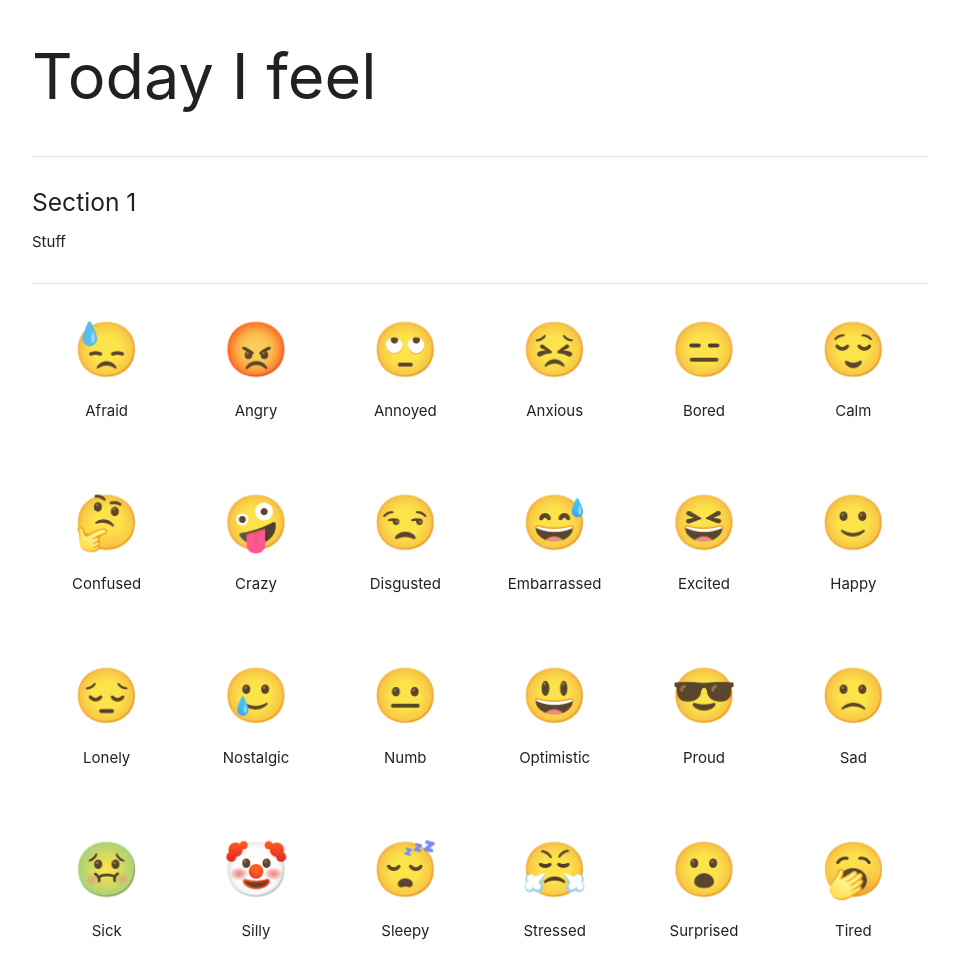
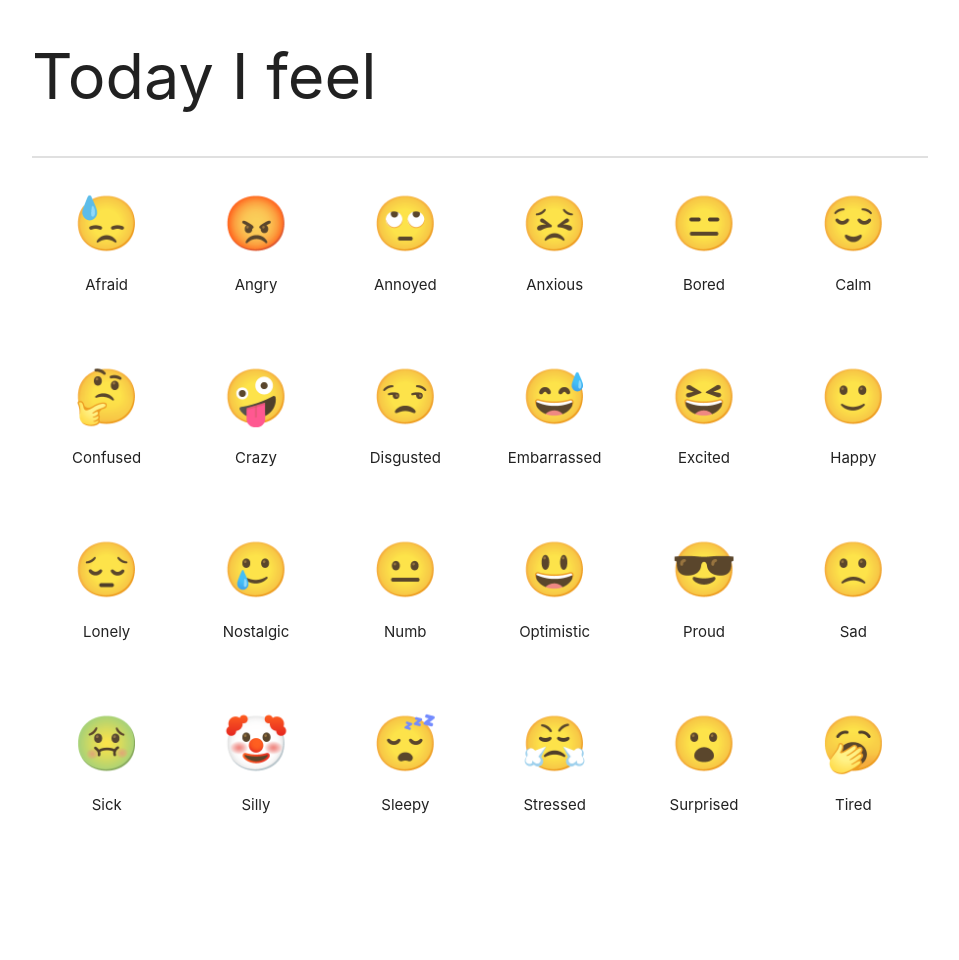
Before and after one commit to leon-luna-ray/probable-octo-telegram, a website: page public/mood.html in a window 1280 px wide. Shown: the whole page, without its empty margins (160-1119 px from the left). After the commit the page ends 851 px from the top, so only its background shows below. Drawn offline with nearby package versions, Linux system fonts and the light colour scheme.

Commit message:
update grid

```diff
--- a/public/js/mood.js
+++ b/public/js/mood.js
@@ -206,7 +206,6 @@ function emojiGrid() {
         if (i === 0) {
             btnGrid.push(newRow)
             btnGrid.push(buttons[i]);
-            // New row every 6 emojis
         } else if (i % 6 === 0) {
             btnGrid.push(endRow);
             btnGrid.push(newRow);
@@ -224,7 +223,7 @@ function emojiGrid() {
 }; // emojiGrid
 
 function addMood(emotion, emoji) {
-    console.log(emotion, emoji);
+    console.log(emotion, emoji)
 
     // there may be an issue with getting the emoji back from the front end?
 
--- a/public/mood.html
+++ b/public/mood.html
@@ -22,10 +22,7 @@
 
         <!-- add the 'add mood' functionality here and save button-->
         <div class="divider"></div>
-            <div class="section">
-                <h5>Section 1</h5>
-                <p>Stuff</p>
-            </div>
+            <div id="add-mood"></div>
         <div class="divider"></div>
 
         <!-- emoji-btns -->
```
